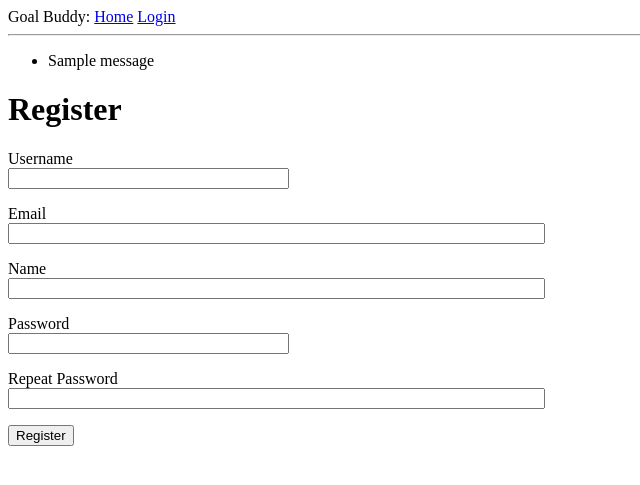
After one commit to MonRos3/goal-buddy, a Flask app: page /register in a window 1280 px wide. The commit adds this page. Shown: the top 485 px of the page, without its empty margins (0-640 px from the left). Run offline with Flask 3, Linux system fonts and the light colour scheme; tables that the repository leaves empty hold one stand-in row (values such as "Sample post"); one stand-in notice (Sample message) is shown.

Commit message:
Baseline Draft

```diff
--- /dev/null
+++ b/src/app/config.py
@@ -0,0 +1,6 @@
+import os
+basedir = os.path.abspath(os.path.dirname(__file__))
+
+class Config:
+    SECRET_KEY = os.environ.get('SECRET_KEY') or 'super-duper-secret-key123'
+    SQLALCHEMY_DATABASE_URI = os.environ.get('DATABASE_URL') or 'sqlite:///' + os.path.join(basedir, 'app.db')
--- a/src/app/forms.py
+++ b/src/app/forms.py
@@ -6,17 +6,32 @@ Description: Goal Buddy App
 '''
 
 from flask_wtf import FlaskForm
-from wtforms import StringField, PasswordField, TextAreaField, SelectField, SubmitField, validators, FloatField, BooleanField
-from wtforms.validators import DataRequired
-
-class SignUpForm(FlaskForm):
-    id = StringField('Id', validators=[DataRequired()])
-    name = StringField('Name', validators=[DataRequired()])
-    passwd = PasswordField('Password', validators=[DataRequired()])
-    passwd_confirm = PasswordField('Confirm Password', validators=[DataRequired()])
-    submit = SubmitField('Confirm')
+from wtforms import StringField, PasswordField, BooleanField, SubmitField
+from wtforms.validators import ValidationError, DataRequired, Email, EqualTo
+import sqlalchemy as sa
+from app import db
+from app.models import User
 
 class LoginForm(FlaskForm):
-    id = StringField('Id', validators=[DataRequired()])
-    passwd = PasswordField('Password', validators=[DataRequired()])
-    submit = SubmitField('Confirm')
+    username = StringField('Username', validators=[DataRequired()])
+    password = PasswordField('Password', validators=[DataRequired()])
+    remember_me = BooleanField('Remember Me')
+    submit = SubmitField('Sign In')
+
+class RegistrationForm(FlaskForm):
+    username = StringField('Username', validators=[DataRequired()])
+    email = StringField('Email', validators=[DataRequired(), Email()])
+    name = StringField('Name', validators=[DataRequired()])
+    password = PasswordField('Password', validators=[DataRequired()])
+    confirm_password = PasswordField('Repeat Password', validators=[DataRequired(), EqualTo('password')])
+    submit = SubmitField('Register')
+
+    def validate_username(self, username):
+        user = db.session.scalar(sa.select(User).where(User.username == username.data))
+        if user is not None:
+            raise ValidationError('Please use a different username.')
+
+    def validate_email(self, email):
+        user = db.session.scalar(sa.select(User).where(User.email == email.data))
+        if user is not None:
+            raise ValidationError('Please use a different email address.')
--- a/src/app/routes.py
+++ b/src/app/routes.py
@@ -5,68 +5,50 @@ Student: Monica Ball
 Description: Goal Buddy App
 '''
 
-from app import app, db, load_user
-from app.models import User, Order, Product, Customer, Administrator, Item
-from app.forms import SignUpForm, LoginForm, OrderForm, ProductForm
-from flask import render_template, redirect, url_for, request, flash
-from flask_login import login_required, login_user, logout_user, current_user
-from datetime import datetime, timezone
-import bcrypt
+from flask import render_template, flash, redirect, url_for
+from flask_login import current_user, login_user, logout_user, login_required
+import sqlalchemy as sa
+from app import app, db
+from app.forms import LoginForm
+from app.models import User
+from app.forms import RegistrationForm
+
 
 @app.route('/')
 @app.route('/index')
-@app.route('/index.html')
+@login_required
+def index():
+    return render_template('index.html', title='Home')
 
-def index():
-    return render_template('index.html')
-
-@app.route('/users/signup', methods=['GET', 'POST'])
-def signup():
-    form = SignUpForm()
-    if form.validate_on_submit():
-        if form.passwd.data == form.passwd_confirm.data:
-            hashed_password = bcrypt.hashpw(form.passwd.data.encode('utf-8'), bcrypt.gensalt())
-            new_user = User(id=form.id.data, name=form.name.data, passwd=hashed_password)
-            db.session.add(new_user)
-            try:
-                db.session.commit()
-                return redirect(url_for('index'))
-            except:
-                db.session.rollback()
-                flash('ID already exists or error in database operation', 'error')
-        else:
-            flash('Passwords do not match', 'error')
-    return render_template('signup.html', form=form)
-
-
-@app.route('/users/login', methods=['GET', 'POST'])
+@app.route('/login', methods=['GET', 'POST'])
 def login():
-
-    adminUser = User.query.filter_by(id='tmota').first()
-    admin_id = adminUser.id
-
+    if current_user.is_authenticated:
+        return redirect(url_for('index'))
     form = LoginForm()
     if form.validate_on_submit():
-        user = User.query.filter_by(id=form.id.data).first()
-        if user and bcrypt.checkpw(form.passwd.data.encode('utf-8'), user.passwd):
-            login_user(user)
-            if user.id in admin_id:  # check if user ID is in admin_id list
+        user = db.session.scalar(sa.select(User).where(User.username == form.username.data))
+        if user is None or not user.check_password(form.password.data):
+            flash('Credentials are incorrect. Sorry.')
+            return redirect(url_for('login'))
+        login_user(user, remember=form.remember_me.data)
+        return redirect(url_for('index'))
+    return render_template('login.html', title='Sign In', form=form)
 
-                # print(adminUser.creation_date)
-
-                return redirect(url_for('admin'))  # redirect admin to admin page
-            else:
-                return redirect(url_for('index'))  # redirect regular user to index page
-        else:
-            return redirect(url_for('login_failed'))  # incorrect credentials
-    return render_template('login.html', form=form)
-
-@app.route('/users/signout', methods=['GET', 'POST'])
-def signout():
+@app.route('/logout')
+def logout():
     logout_user()
     return redirect(url_for('index'))
 
-# function to handle login/signup failed
-@app.route('/users/login_failed')
-def login_failed():
-    return render_template('login_failed.html')
+@app.route('/register', methods=['GET', 'POST'])
+def register():
+    if current_user.is_authenticated:
+        return redirect(url_for('index'))
+    form = RegistrationForm()
+    if form.validate_on_submit():
+        user = User(username=form.username.data, email=form.email.data, name=form.name.data)
+        user.set_password(form.password.data)
+        db.session.add(user)
+        db.session.commit()
+        flash('Registration finished!')
+        return redirect(url_for('login'))
+    return render_template('register.html', title='Register', form=form)
--- a/src/templates/base.html
+++ b/src/templates/base.html
@@ -1,12 +1,32 @@
-<!DOCTYPE html>
-<html lang="en">
-<head>
-    <meta charset="UTF-8">
-    <link rel="stylesheet"  type="text/css" href="{{ url_for('.static', filename='style.css')}} ">
-    <title>{{ title }}</title>
-</head>
-<body>
-{% block main %}
-{% endblock %}
-</body>
+<!doctype html>
+<html>
+    <head>
+      {% if title %}
+      <title>{{ title }} - Goal Buddy</title>
+      {% else %}
+      <title>Welcome to Goal Buddy</title>
+      {% endif %}
+    </head>
+    <body>
+        <div>
+            Goal Buddy:
+            <a href="{{ url_for('index') }}">Home</a>
+            {% if current_user.is_anonymous %}
+                <a href="{{ url_for('login') }}">Login</a>
+            {% else %}
+                <a href="{{ url_for('logout') }}">Logout</a>
+            {% endif %}
+        </div>
+        <hr>
+        {% with messages = get_flashed_messages() %}
+        {% if messages %}
+        <ul>
+            {% for message in messages %}
+            <li>{{ message }}</li>
+            {% endfor %}
+        </ul>
+        {% endif %}
+        {% endwith %}
+        {% block content %}{% endblock %}
+    </body>
 </html>
--- /dev/null
+++ b/src/templates/register.html
@@ -0,0 +1,44 @@
+{% extends "base.html" %}
+
+{% block content %}
+    <h1>Register</h1>
+    <form action="" method="post">
+        {{ form.hidden_tag() }}
+        <p>
+            {{ form.username.label }}<br>
+            {{ form.username(size=32) }}<br>
+            {% for error in form.username.errors %}
+                <span style="color: red;">[{{ error }}]</span>
+            {% endfor %}
+        </p>
+        <p>
+            {{ form.email.label }}<br>
+            {{ form.email(size=64) }}<br>
+            {% for error in form.email.errors %}
+                <span style="color: red;">[{{ error }}]</span>
+            {% endfor %}
+        </p>
+        <p>
+            {{ form.name.label }}<br>
+            {{ form.name(size=64) }}<br>
+            {% for error in form.email.errors %}
+                <span style="color: red;">[{{ error }}]</span>
+            {% endfor %}
+        </p>
+        <p>
+            {{ form.password.label }}<br>
+            {{ form.password(size=32) }}<br>
+            {% for error in form.password.errors %}
+                <span style="color: red;">[{{ error }}]</span>
+            {% endfor %}
+        </p>
+        <p>
+            {{ form.confirm_password.label }}<br>
+            {{ form.confirm_password(size=64) }}<br>
+            {% for error in form.confirm_password.errors %}
+                <span style="color: red;">[{{ error }}]</span>
+            {% endfor %}
+        </p>
+        <p>{{ form.submit() }}</p>
+    </form>
+{% endblock %}
```
Also changed, not shown: requirements.txt (+19 -4 lines), src/app/__init__.py (+29 -25 lines), src/app/models.py (+41 -8 lines), src/templates/index.html (+4 -14 lines), src/templates/login.html (+25 -9 lines), src/templates/login_failed.html (deleted, +0 -14 lines), src/templates/signup.html (deleted, +0 -11 lines).
